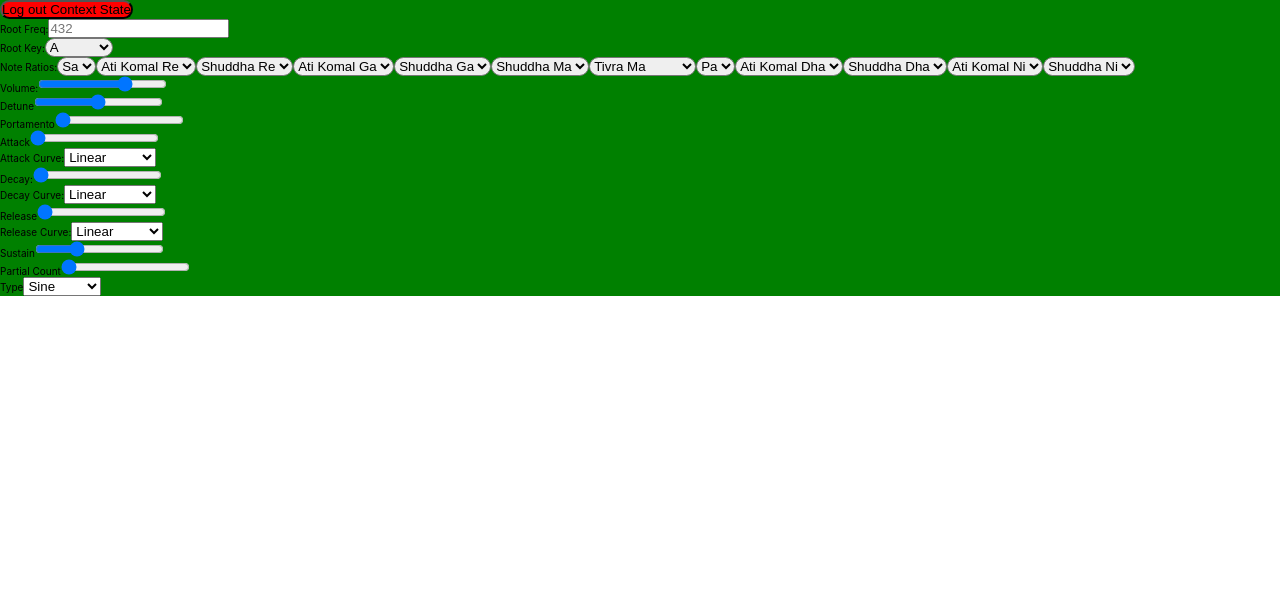
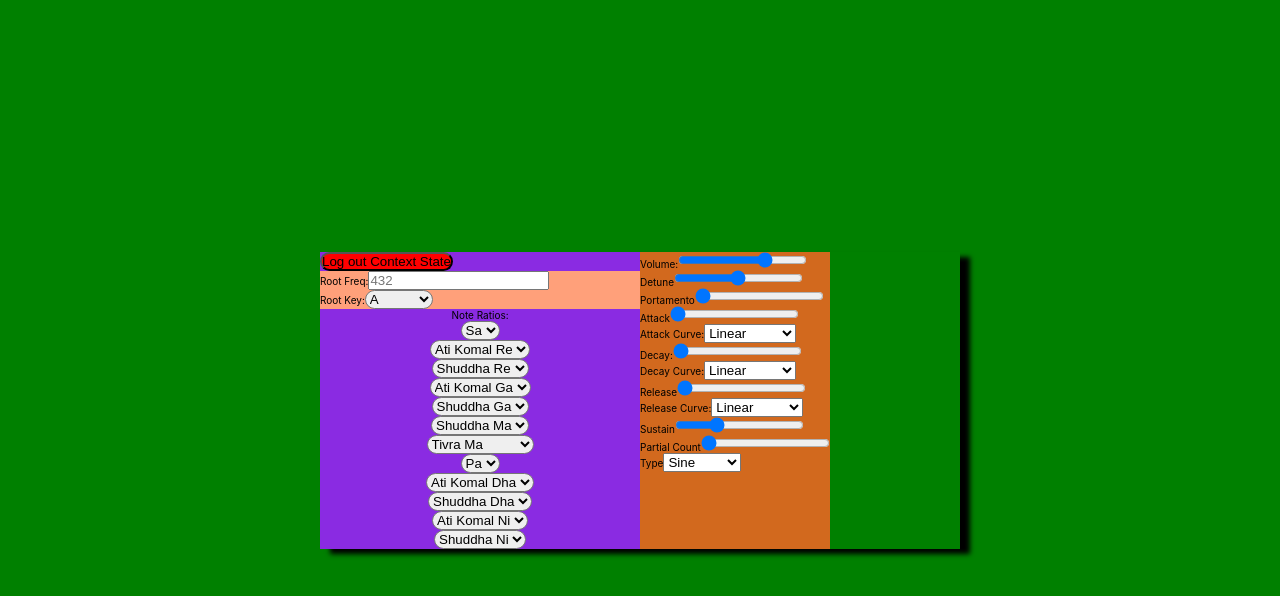
Before and after one commit to pawanbenjamin/tone-shruti-synth, a React (Create React App) app: page / in a window 1280 px wide. Shown: the top 596 px of the page. Built offline with nearby package versions, Linux system fonts and the light colour scheme.

Commit message:
basic colorization

```diff
--- a/src/components/FreqTable.js
+++ b/src/components/FreqTable.js
@@ -121,12 +121,12 @@ function FreqTable(props) {
   ]);
 
   return (
-    <div className="freq-table">
+    <div className="synth_freq-table">
       <button className="btn" onClick={() => console.log(state)}>
         Log out Context State
       </button>
-      <div className="freq-table_root-info">
-        <div className="freq-table_root-info_freq">
+      <div className="synth_freq-table_root-info">
+        <div className="synth_freq-table_root-info_freq">
           <label className="label">Root Freq:</label>
           <input
             className="text-input"
@@ -135,7 +135,7 @@ function FreqTable(props) {
             onChange={(e) => setRootFreq(e.target.value)}
           />
         </div>
-        <div className="freq-table_root-info_key">
+        <div className="synth_freq-table_root-info_key">
           <label className="label">Root Key:</label>
           <select className="select" onChange={changeKey}>
             <option className="option" value="60">
@@ -177,7 +177,7 @@ function FreqTable(props) {
           </select>
         </div>
       </div>
-      <div className="freq-table_note-ratios">
+      <div className="synth_freq-table_note-ratios">
         <label className="label" className="label">
           Note Ratios:
         </label>
--- a/src/components/SynthParams.js
+++ b/src/components/SynthParams.js
@@ -66,10 +66,11 @@ function SynthParams(props) {
   ]);
 
   return (
-    <div className="synth-param-container">
-      <div>
-        <label>Volume:</label>
+    <div className="synth_synth-param-container">
+      <div className="synth_synth-param-container_single-param">
+        <label className="label">Volume:</label>
         <input
+          className="label"
           type="range"
           min="-40"
           max="10"
@@ -80,9 +81,12 @@ function SynthParams(props) {
           }}
         />
       </div>
-      <div className="single-param">
-        <label htmlFor="">Detune</label>
+      <div className="synth_synth-param-container_single-param">
+        <label className="label" htmlFor="">
+          Detune
+        </label>
         <input
+          className="label"
           type="range"
           min="-100"
           max="100"
@@ -91,9 +95,12 @@ function SynthParams(props) {
           onChange={(e) => setDetune(e.target.value)}
         />
       </div>
-      <div className="single-param">
-        <label htmlFor="">Portamento</label>
+      <div className="synth_synth-param-container_single-param">
+        <label className="label" htmlFor="">
+          Portamento
+        </label>
         <input
+          className="label"
           type="range"
           min="0"
           max="100"
@@ -102,9 +109,12 @@ function SynthParams(props) {
           onChange={(e) => setPortamento(e.target.value)}
         />
       </div>
-      <div className="single-param">
-        <label htmlFor="">Attack</label>
+      <div className="synth_synth-param-container_single-param">
+        <label className="label" htmlFor="">
+          Attack
+        </label>
         <input
+          className="label"
           type="range"
           min="0"
           max="10"
@@ -113,8 +123,10 @@ function SynthParams(props) {
           onChange={(e) => setAttack(e.target.value)}
         />
       </div>
-      <div className="single-param">
-        <label htmlFor="">Attack Curve:</label>
+      <div className="synth_synth-param-container_single-param">
+        <label className="label" htmlFor="">
+          Attack Curve:
+        </label>
         <select name="" id="" onChange={(e) => setAttackCurve(e.target.value)}>
           <option selected value="linear">
             Linear
@@ -123,9 +135,12 @@ function SynthParams(props) {
           <option value="exponential">Exponential</option>
         </select>
       </div>
-      <div className="single-param">
-        <label htmlFor="">Decay:</label>
+      <div className="synth_synth-param-container_single-param">
+        <label className="label" htmlFor="">
+          Decay:
+        </label>
         <input
+          className="label"
           type="range"
           defaultValue={decay}
           min="0.1"
@@ -134,8 +149,10 @@ function SynthParams(props) {
           onChange={(e) => setDecay(e.target.value)}
         />
       </div>
-      <div className="single-param">
-        <label htmlFor="">Decay Curve:</label>
+      <div className="synth_synth-param-container_single-param">
+        <label className="label" htmlFor="">
+          Decay Curve:
+        </label>
         <select name="" id="" onChange={(e) => setDecayCurve(e.target.value)}>
           <option selected value="linear">
             Linear
@@ -143,9 +160,12 @@ function SynthParams(props) {
           <option value="exponential">Exponential</option>
         </select>
       </div>
-      <div className="single-param">
-        <label htmlFor="">Release</label>
+      <div className="synth_synth-param-container_single-param">
+        <label className="label" htmlFor="">
+          Release
+        </label>
         <input
+          className="label"
           type="range"
           min="1"
           max="3"
@@ -154,8 +174,10 @@ function SynthParams(props) {
           onChange={(e) => setRelease(e.target.value)}
         />
       </div>
-      <div className="single-param">
-        <label htmlFor="">Release Curve:</label>
+      <div className="synth_synth-param-container_single-param">
+        <label className="label" htmlFor="">
+          Release Curve:
+        </label>
         <select name="" id="" onChange={(e) => setReleaseCurve(e.target.value)}>
           <option selected value="linear">
             Linear
@@ -163,9 +185,12 @@ function SynthParams(props) {
           <option value="exponential">Exponential</option>
         </select>
       </div>
-      <div className="single-param">
-        <label htmlFor="">Sustain</label>
+      <div className="synth_synth-param-container_single-param">
+        <label className="label" htmlFor="">
+          Sustain
+        </label>
         <input
+          className="label"
           type="range"
           min="0"
           max="1"
@@ -174,9 +199,12 @@ function SynthParams(props) {
           onChange={(e) => setSustain(e.target.value)}
         />
       </div>
-      <div className="single-param">
-        <label htmlFor="">Partial Count</label>
+      <div className="synth_synth-param-container_single-param">
+        <label className="label" htmlFor="">
+          Partial Count
+        </label>
         <input
+          className="label"
           type="range"
           min="0"
           max="15"
@@ -185,11 +213,13 @@ function SynthParams(props) {
           onChange={(e) => setPartialCount(e.target.value)}
         />
       </div>
-      <div className="single-param">
-        <label htmlFor=""></label>
+      <div className="synth_synth-param-container_single-param">
+        <label className="label" htmlFor=""></label>
       </div>
-      <div className="single-param">
-        <label htmlFor="">Type</label>
+      <div className="synth_synth-param-container_single-param">
+        <label className="label" htmlFor="">
+          Type
+        </label>
         <select onChange={(e) => setType(e.target.value)}>
           <option selected value="sine">
             Sine
--- a/src/css/App.css
+++ b/src/css/App.css
@@ -19,4 +19,25 @@ body {
   border-radius: 20px; }
 
 .App {
-  background-color: green; }
+  background-color: green;
+  height: 100vh;
+  display: flex;
+  align-items: center;
+  justify-content: center; }
+
+.synth {
+  display: flex;
+  flex-direction: row;
+  width: 50vw;
+  box-shadow: 1rem 0.5rem 0.5rem black; }
+  .synth_freq-table {
+    background-color: blueviolet;
+    width: 50%; }
+    .synth_freq-table_root-info {
+      background-color: lightsalmon; }
+    .synth_freq-table_note-ratios {
+      display: flex;
+      flex-direction: column;
+      align-items: center; }
+  .synth_synth-param-container {
+    background-color: chocolate; }
--- a/src/sass/layout/_home.scss
+++ b/src/sass/layout/_home.scss
@@ -1,3 +1,7 @@
 .App {
   background-color: $color-secondary;
+  height: 100vh;
+  display: flex;
+  align-items: center;
+  justify-content: center;
 }
--- /dev/null
+++ b/src/sass/layout/_synth.scss
@@ -0,0 +1,25 @@
+.synth {
+  display: flex;
+  flex-direction: row;
+  width: 50vw;
+  box-shadow: 1rem 0.5rem 0.5rem black;
+  &_freq-table {
+    background-color: blueviolet;
+    width: 50%;
+    &_root-info {
+      background-color: lightsalmon;
+      &_freq {
+      }
+    }
+    &_note-ratios {
+      display: flex;
+      flex-direction: column;
+      align-items: center;
+    }
+  }
+  &_synth-param-container {
+    background-color: chocolate;
+    &_single-param {
+    }
+  }
+}
--- a/src/sass/main.scss
+++ b/src/sass/main.scss
@@ -6,3 +6,4 @@
 @import "components/select";
 
 @import "layout/home";
+@import "layout/synth";
```
